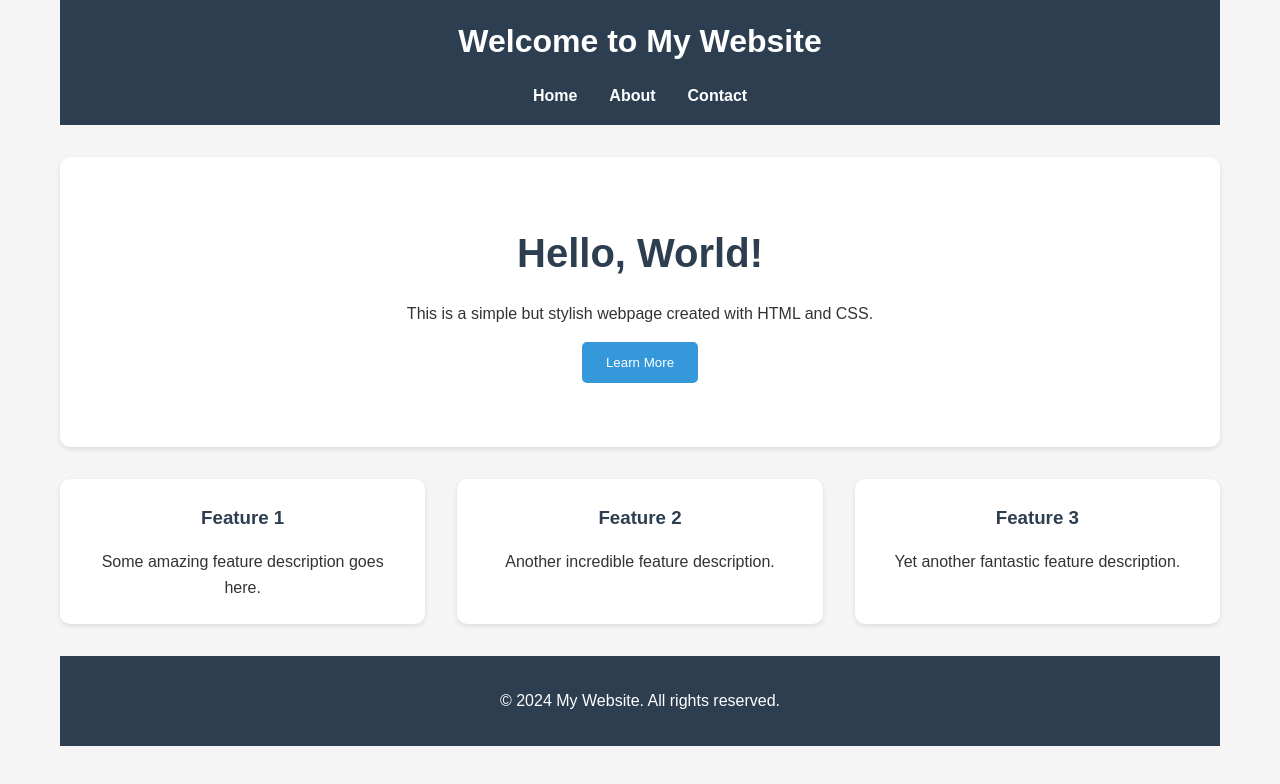
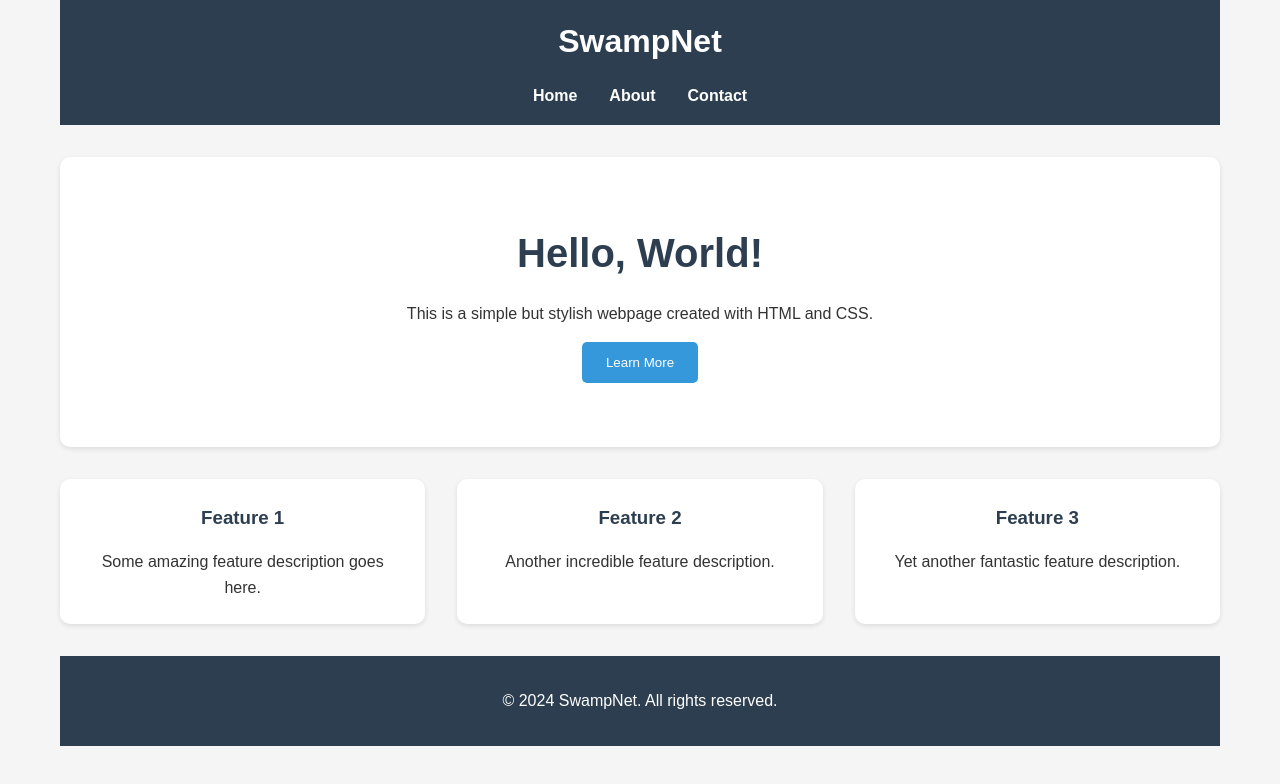
Before and after one commit to jacknefty/new-html-page, a plain HTML site: page index.html in a window 1280 px wide. Drawn offline with Linux system fonts and the light colour scheme.

Commit message:
Update website title to SwampNet

```diff
--- a/index.html
+++ b/index.html
@@ -3,13 +3,13 @@
 <head>
     <meta charset="UTF-8">
     <meta name="viewport" content="width=device-width, initial-scale=1.0">
-    <title>Welcome to My Page</title>
+    <title>SwampNet</title>
     <link rel="stylesheet" href="styles.css">
 </head>
 <body>
     <div class="container">
         <header>
-            <h1>Welcome to My Website</h1>
+            <h1>SwampNet</h1>
             <nav>
                 <ul>
                     <li><a href="#">Home</a></li>
@@ -40,7 +40,7 @@
             </section>
         </main>
         <footer>
-            <p>&copy; 2024 My Website. All rights reserved.</p>
+            <p>&copy; 2024 SwampNet. All rights reserved.</p>
         </footer>
     </div>
 </body>
```
